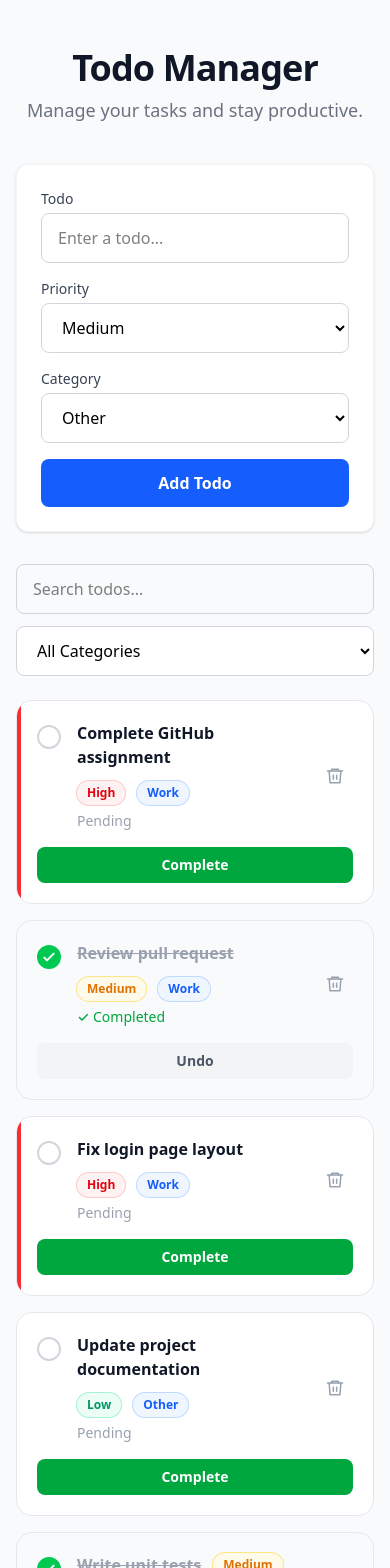
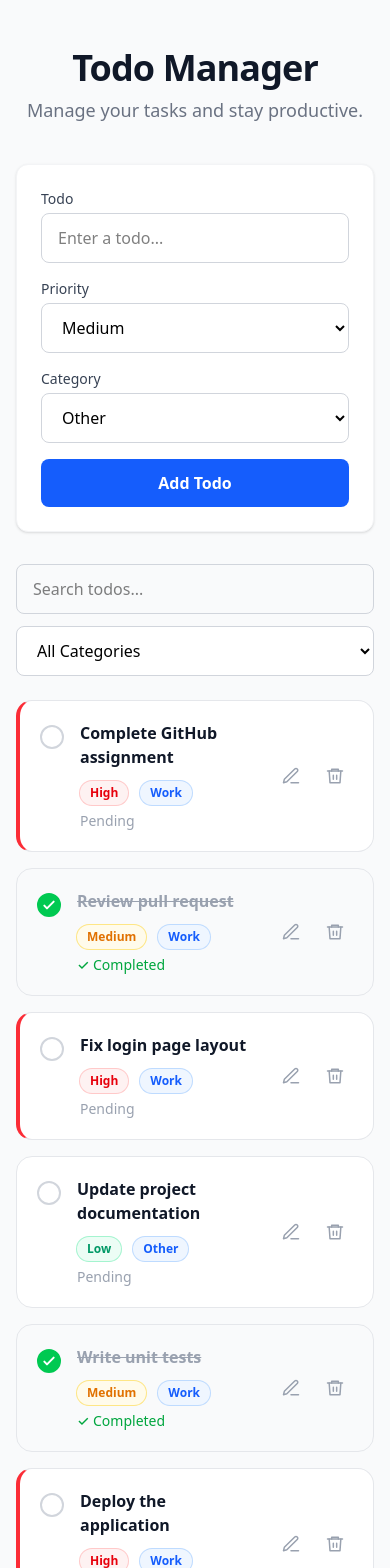
Before and after one commit to SainiCoder41/Todo-List, a React (Vite) app: page / in a window 390 px wide. Shown: the top 1568 px of the page. Built offline with nearby package versions, Linux system fonts and the light colour scheme.

Commit message:
feat:add todo editing for title priority and category

```diff
--- a/src/App.jsx
+++ b/src/App.jsx
@@ -77,6 +77,15 @@ const addTodo = (title, priority, category) => {
   const deleteTodo = (id) => {
     setTodos(todos.filter((todo) => todo.id !== id))
   }
+  const updateTodo = (id, updatedData) => {
+  setTodos(
+    todos.map((todo) =>
+      todo.id === id
+        ? { ...todo, ...updatedData }
+        : todo
+    )
+  )
+}
 
 const filteredTodos = todos.filter((todo) => {
   const matchesSearch = todo.title
@@ -89,6 +98,7 @@ const filteredTodos = todos.filter((todo) => {
 
   return matchesSearch && matchesCategory
 })
+
 
   return (
     <div className="min-h-screen bg-gray-50 py-12 px-4 sm:px-6 lg:px-8">
@@ -143,6 +153,7 @@ const filteredTodos = todos.filter((todo) => {
   todos={filteredTodos}
   onToggleTodo={toggleTodo}
   onDeleteTodo={deleteTodo}
+  onUpdateTodo={updateTodo}
 />
         ) : (
           <div className="text-center py-8 text-gray-500">
--- a/src/components/TodoList.jsx
+++ b/src/components/TodoList.jsx
@@ -1,7 +1,52 @@
-function TodoList({ todos, onToggleTodo, onDeleteTodo }) {
+import { useState } from 'react'
+
+function TodoList({
+  todos,
+  onToggleTodo,
+  onDeleteTodo,
+  onUpdateTodo,
+}) {
+  const [editingId, setEditingId] = useState(null)
+
+  const [editTitle, setEditTitle] = useState('')
+  const [editPriority, setEditPriority] = useState('Medium')
+  const [editCategory, setEditCategory] = useState('Other')
+
+  const startEditing = (todo) => {
+    setEditingId(todo.id)
+
+    setEditTitle(todo.title)
+    setEditPriority(todo.priority)
+    setEditCategory(todo.category || 'Other')
+  }
+
+  const cancelEditing = () => {
+    setEditingId(null)
+    setEditTitle('')
+    setEditPriority('Medium')
+    setEditCategory('Other')
+  }
+
+  const saveEdit = (id) => {
+    if (editTitle.trim() === '') {
+      return
+    }
+
+    onUpdateTodo(id, {
+      title: editTitle.trim(),
+      priority: editPriority,
+      category: editCategory,
+    })
+
+    setEditingId(null)
+  }
+
   return (
     <div className="space-y-4">
-      {todos.map((todo) => (
+      {todos.map((todo) => {
+        const isEditing = editingId === todo.id
+
+        return (
           <div
             key={todo.id}
             className={`
@@ -9,19 +54,163 @@ function TodoList({ todos, onToggleTodo, onDeleteTodo }) {
               rounded-2xl border
               p-5
               transition-all duration-300
-            hover:-translate-y-1 hover:shadow-lg
 
               ${
                 todo.completed
-                ? "border-gray-200 bg-gray-50"
-                : "border-gray-200 bg-white hover:border-gray-300"
+                  ? 'border-gray-200 bg-gray-50'
+                  : 'border-gray-200 bg-white hover:-translate-y-1 hover:shadow-lg'
+              }
+
+              ${
+                todo.priority === 'High' && !todo.completed
+                  ? 'border-l-4 border-l-red-500'
+                  : ''
               }
             `}
           >
-          {/* High Priority Indicator */}
-          {todo.priority === "High" && !todo.completed && (
-            <div className="absolute left-0 top-0 h-full w-1 bg-red-500" />
-          )}
+            {isEditing ? (
+
+              /* ================= EDIT MODE ================= */
+
+              <div className="space-y-4">
+
+                {/* Edit Header */}
+                <div className="flex items-center justify-between">
+                  <h3 className="text-lg font-semibold text-gray-900">
+                    Edit Todo
+                  </h3>
+
+                  <span className="text-xs text-gray-400">
+                    Editing
+                  </span>
+                </div>
+
+                {/* Title */}
+                <div>
+                  <label className="mb-1 block text-sm font-medium text-gray-700">
+                    Title
+                  </label>
+
+                  <input
+                    type="text"
+                    value={editTitle}
+                    onChange={(e) => setEditTitle(e.target.value)}
+                    className="
+                      w-full rounded-lg
+                      border border-gray-300
+                      px-4 py-2.5
+                      text-sm
+                      focus:border-blue-500
+                      focus:outline-none
+                      focus:ring-2
+                      focus:ring-blue-200
+                    "
+                  />
+                </div>
+
+                {/* Priority + Category */}
+                <div className="grid grid-cols-1 gap-4 sm:grid-cols-2">
+
+                  {/* Priority */}
+                  <div>
+                    <label className="mb-1 block text-sm font-medium text-gray-700">
+                      Priority
+                    </label>
+
+                    <select
+                      value={editPriority}
+                      onChange={(e) =>
+                        setEditPriority(e.target.value)
+                      }
+                      className="
+                        w-full rounded-lg
+                        border border-gray-300
+                        bg-white
+                        px-4 py-2.5
+                        text-sm
+                        focus:border-blue-500
+                        focus:outline-none
+                        focus:ring-2
+                        focus:ring-blue-200
+                      "
+                    >
+                      <option value="High">High</option>
+                      <option value="Medium">Medium</option>
+                      <option value="Low">Low</option>
+                    </select>
+                  </div>
+
+                  {/* Category */}
+                  <div>
+                    <label className="mb-1 block text-sm font-medium text-gray-700">
+                      Category
+                    </label>
+
+                    <select
+                      value={editCategory}
+                      onChange={(e) =>
+                        setEditCategory(e.target.value)
+                      }
+                      className="
+                        w-full rounded-lg
+                        border border-gray-300
+                        bg-white
+                        px-4 py-2.5
+                        text-sm
+                        focus:border-blue-500
+                        focus:outline-none
+                        focus:ring-2
+                        focus:ring-blue-200
+                      "
+                    >
+                      <option value="Work">Work</option>
+                      <option value="Personal">Personal</option>
+                      <option value="Other">Other</option>
+                    </select>
+                  </div>
+
+                </div>
+
+                {/* Save / Cancel */}
+                <div className="flex justify-end gap-2 pt-2">
+
+                  <button
+                    onClick={cancelEditing}
+                    className="
+                      rounded-lg
+                      bg-gray-100
+                      px-4 py-2
+                      text-sm font-semibold
+                      text-gray-600
+                      hover:bg-gray-200
+                    "
+                  >
+                    Cancel
+                  </button>
+
+                  <button
+                    onClick={() => saveEdit(todo.id)}
+                    disabled={!editTitle.trim()}
+                    className="
+                      rounded-lg
+                      bg-blue-600
+                      px-4 py-2
+                      text-sm font-semibold
+                      text-white
+                      hover:bg-blue-700
+                      disabled:cursor-not-allowed
+                      disabled:opacity-50
+                    "
+                  >
+                    Save Changes
+                  </button>
+
+                </div>
+              </div>
+
+            ) : (
+
+              /* ================= VIEW MODE ================= */
 
               <div className="flex items-center justify-between gap-5">
 
@@ -32,21 +221,17 @@ function TodoList({ todos, onToggleTodo, onDeleteTodo }) {
                   <button
                     onClick={() => onToggleTodo(todo.id)}
                     className={`
-                  mt-1 flex h-6 w-6 shrink-0 items-center justify-center
+                      mt-1 flex h-6 w-6 shrink-0
+                      items-center justify-center
                       rounded-full border-2
-                  transition-all duration-200
+                      transition-all
 
                       ${
                         todo.completed
-                      ? "border-green-500 bg-green-500 text-white"
-                      : "border-gray-300 hover:border-green-500"
+                          ? 'border-green-500 bg-green-500 text-white'
+                          : 'border-gray-300 hover:border-green-500'
                       }
                     `}
-                aria-label={
-                  todo.completed
-                    ? "Mark todo as incomplete"
-                    : "Mark todo as complete"
-                }
                   >
                     {todo.completed && (
                       <svg
@@ -65,37 +250,36 @@ function TodoList({ todos, onToggleTodo, onDeleteTodo }) {
                     )}
                   </button>
 
-              {/* Title + Priority */}
+                  {/* Title + Badges */}
                   <div className="min-w-0 flex-1">
 
                     <div className="flex flex-wrap items-center gap-3">
+
                       <h3
                         className={`
                           text-base font-semibold sm:text-lg
                           ${
                             todo.completed
-                          ? "text-gray-400 line-through"
-                          : "text-gray-900"
+                              ? 'text-gray-400 line-through'
+                              : 'text-gray-900'
                           }
                         `}
                       >
                         {todo.title}
                       </h3>
 
-                  {/* Priority Badge */}
                       {/* Priority */}
                       <span
                         className={`
-    inline-flex items-center gap-1.5
-    rounded-full px-2.5 py-1
+                          rounded-full
+                          px-2.5 py-1
                           text-xs font-bold
-
                           ${
-      todo.priority === "High"
-        ? "bg-red-50 text-red-600 ring-1 ring-red-200"
-        : todo.priority === "Medium"
-        ? "bg-amber-50 text-amber-600 ring-1 ring-amber-200"
-        : "bg-emerald-50 text-emerald-600 ring-1 ring-emerald-200"
+                            todo.priority === 'High'
+                              ? 'bg-red-50 text-red-600 ring-1 ring-red-200'
+                              : todo.priority === 'Medium'
+                              ? 'bg-amber-50 text-amber-600 ring-1 ring-amber-200'
+                              : 'bg-emerald-50 text-emerald-600 ring-1 ring-emerald-200'
                           }
                         `}
                       >
@@ -105,7 +289,6 @@ function TodoList({ todos, onToggleTodo, onDeleteTodo }) {
                       {/* Category */}
                       <span
                         className="
-    inline-flex items-center
                           rounded-full
                           bg-blue-50
                           px-2.5 py-1
@@ -114,11 +297,11 @@ function TodoList({ todos, onToggleTodo, onDeleteTodo }) {
                           ring-1 ring-blue-200
                         "
                       >
-  {todo.category || "Other"}
+                        {todo.category || 'Other'}
                       </span>
+
                     </div>
 
-                {/* Status */}
                     <p className="mt-1.5 text-sm">
                       {todo.completed ? (
                         <span className="font-medium text-green-600">
@@ -130,43 +313,79 @@ function TodoList({ todos, onToggleTodo, onDeleteTodo }) {
                         </span>
                       )}
                     </p>
+
                   </div>
                 </div>
 
                 {/* Actions */}
                 <div className="flex shrink-0 items-center gap-2">
 
-              {/* Complete Button */}
+                  {/* Edit */}
+                  <button
+                    onClick={() => startEditing(todo)}
+                    className="
+                      flex h-9 w-9
+                      items-center justify-center
+                      rounded-lg
+                      text-gray-400
+                      transition-all
+                      hover:bg-blue-50
+                      hover:text-blue-600
+                    "
+                    title="Edit Todo"
+                  >
+                    <svg
+                      className="h-5 w-5"
+                      fill="none"
+                      stroke="currentColor"
+                      strokeWidth="1.8"
+                      viewBox="0 0 24 24"
+                    >
+                      <path
+                        strokeLinecap="round"
+                        strokeLinejoin="round"
+                        d="M12 20h9"
+                      />
+                      <path
+                        strokeLinecap="round"
+                        strokeLinejoin="round"
+                        d="M16.5 3.5a2.121 2.121 0 013 3L7 19l-4 1 1-4L16.5 3.5z"
+                      />
+                    </svg>
+                  </button>
+
+                  {/* Complete */}
                   <button
                     onClick={() => onToggleTodo(todo.id)}
                     className={`
-                  hidden rounded-lg px-3.5 py-2
+                      hidden rounded-lg
+                      px-3.5 py-2
                       text-sm font-semibold
-                  transition-all duration-200
                       sm:block
 
                       ${
                         todo.completed
-                      ? "bg-gray-100 text-gray-600 hover:bg-gray-200"
-                      : "bg-green-600 text-white hover:bg-green-700 hover:shadow-md"
+                          ? 'bg-gray-100 text-gray-600 hover:bg-gray-200'
+                          : 'bg-green-600 text-white hover:bg-green-700'
                       }
                     `}
                   >
-                {todo.completed ? "Undo" : "Complete"}
+                    {todo.completed ? 'Undo' : 'Complete'}
                   </button>
 
-              {/* Delete Button */}
+                  {/* Delete */}
                   <button
                     onClick={() => onDeleteTodo(todo.id)}
                     className="
-                  flex h-9 w-9 items-center justify-center
+                      flex h-9 w-9
+                      items-center justify-center
                       rounded-lg
                       text-gray-400
-                  transition-all duration-200
+                      transition-all
                       hover:bg-red-50
                       hover:text-red-600
                     "
-                aria-label="Delete todo"
+                    title="Delete Todo"
                   >
                     <svg
                       className="h-5 w-5"
@@ -197,28 +416,13 @@ function TodoList({ todos, onToggleTodo, onDeleteTodo }) {
                       />
                     </svg>
                   </button>
+
                 </div>
               </div>
-
-          {/* Mobile Complete Button */}
-          <button
-            onClick={() => onToggleTodo(todo.id)}
-            className={`
-              mt-4 w-full rounded-lg px-3 py-2
-              text-sm font-semibold
-              sm:hidden
-
-              ${
-                todo.completed
-                  ? "bg-gray-100 text-gray-600"
-                  : "bg-green-600 text-white"
-              }
-            `}
-          >
-            {todo.completed ? "Undo" : "Complete"}
-          </button>
+            )}
           </div>
-      ))}
+        )
+      })}
     </div>
   )
 }
```
Lines whose indentation alone changed are shown as unchanged.
